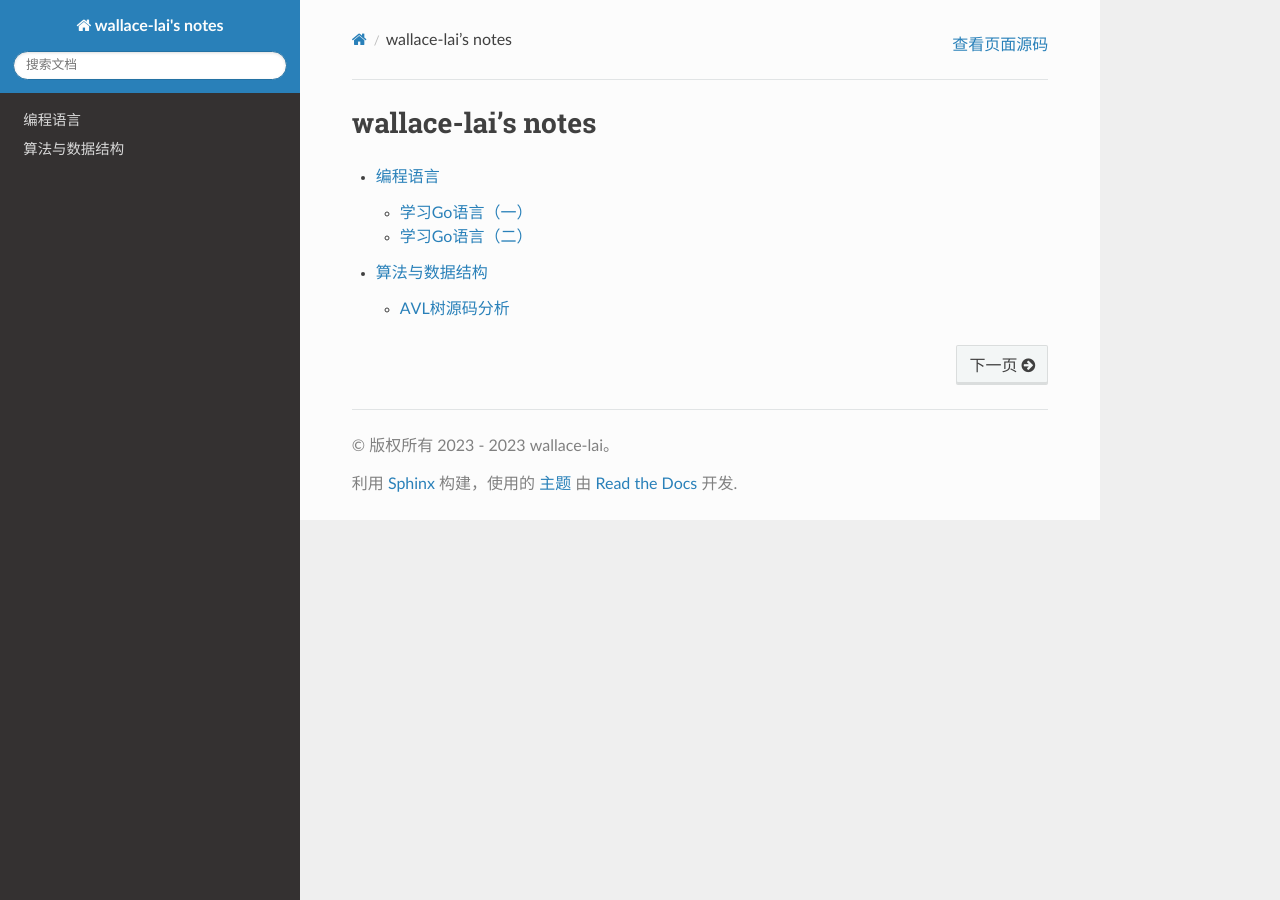
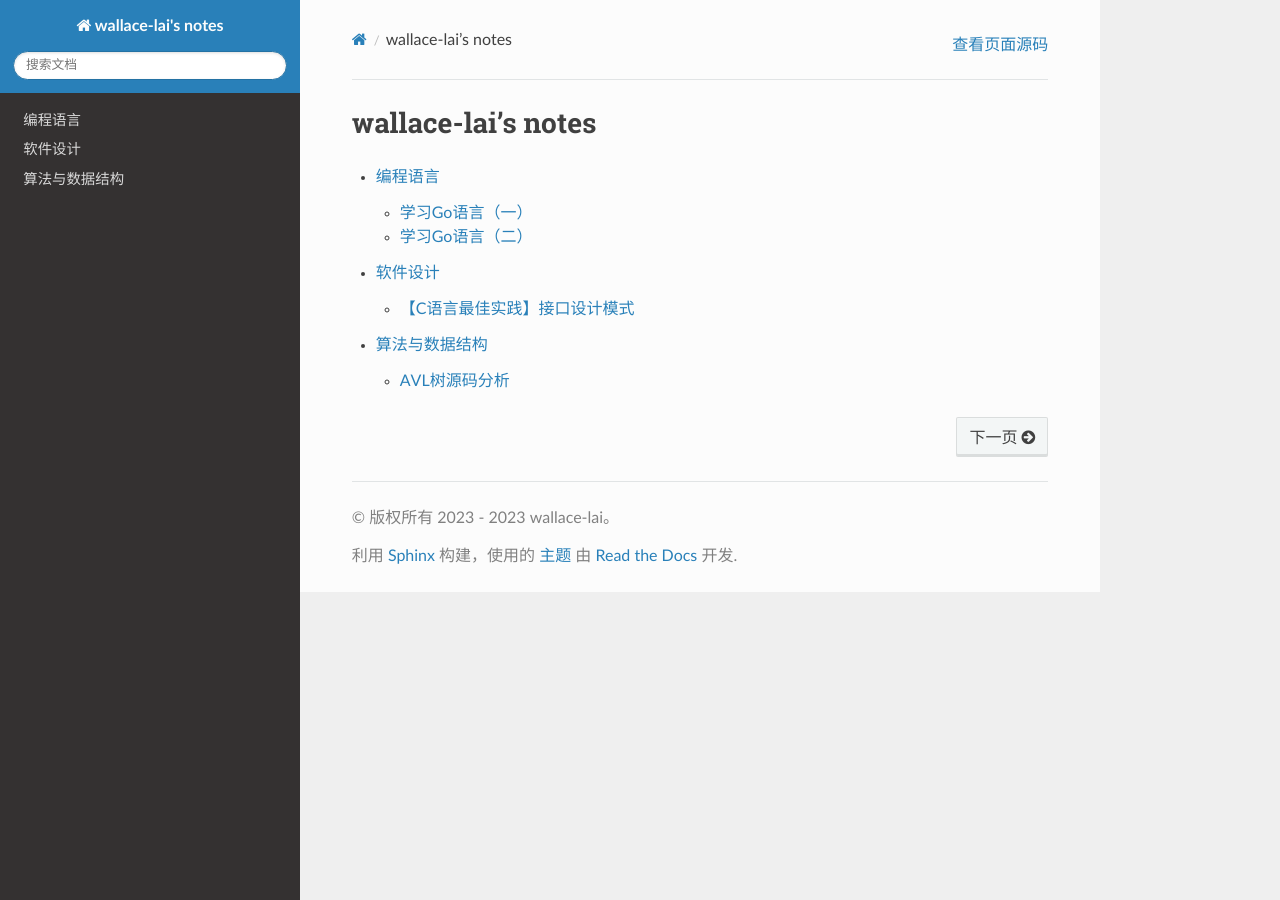
Before and after one commit to wallace-lai/learning-notes, a Sphinx documentation site: the page built from source/index.rst, in a window 1280 px wide. Built offline with Sphinx 7.4.7 and the Read the Docs theme 2.0.0, drawn with Linux system fonts in a browser that asks for light colours; part of the change alters nothing that is shown.

Commit message:
add post c-best-practice-0.rst

```diff
--- /dev/null
+++ b/source/01-SoftwareDesign/c-best-practice-0.rst
@@ -0,0 +1,459 @@
+【C语言最佳实践】接口设计模式
+===============================
+| 作者：wallace-lai
+| 时间：2022-07-31
+
+一、好接口的标准是什么？
+-------------------------------
+
+| （1）恰当的抽象，比如
+|   1. POSIX的文件描述符
+|   2. POSIX的DIRENT结构
+|   3. STDC的FILE结构
+| （2）调用者友好
+| （3）符合惯例，学习成本低
+| （4）没有过度设计
+| （5）接口设计稳定，有助于提升软件质量与可维护性
+
+二、两个接口设计原则
+-------------------------------
+
+1. 完备：完整、不缺东西
+
+2. 自洽：无逻辑漏洞，自圆其说
+
+完整性的保证：对称设计
+
+1. 有new，必然有delete
+
+2. 有init，必然有deinit、terminate或cleanup
+
+接口设计的一般性方法和技巧
+
+1. 尽量避免返回void
+
+2. 明确定义返回值的含义
+
+3. 正确使用const修饰符
+
+4. 使用最合适的参数类型
+
+.. code:: c
+
+   void *memcpy(void *dst, const void *src, size_t n);
+
+   // 错误的设计
+   void my_memcpy(void *dst, void *src, int n);
+
+举个例子，上面的my_memcpy存在的几个设计问题：
+
+1. 函数无返回值
+
+2. 入参src没有使用const进行修饰，存在被篡改的可能
+
+3. 入参n不应该使用int，而应该使用size_t，否则有传入负数的可能性
+
+三、常用接口设计模式
+-------------------------------
+
+3.1 模式一：抽象数据类型
+~~~~~~~~~~~~~~~~~~~~~~~~~~~~~~~
+
+抽象数据类型定义：
+
+（1）隐藏实现细节，为增强、优化和可扩展性打下基础
+
+（2）围绕抽象数据结构设计接口
+
+举例：
+
+（1）STDC中的STDIO接口
+
+.. code:: c
+
+   FILE *fopen(const char *path, const char *mode);
+   FILE *fdopen(int fildes, const char *mode);
+
+（2）MiniGUI RWops接口
+
+（3）GLib IO Channels接口
+
+3.2 模式二：抽象算法
+~~~~~~~~~~~~~~~~~~~~~~~~~~~~~~~
+
+抽象算法定义：
+
+（1）围绕抽象算法设计接口
+
+（2）算法不依赖于具体的数据类型
+
+（3）算法不依赖于具体的数据存储方式
+
+举例：
+
+（1）STDC中qsort函数
+
+.. code:: c
+
+   void qsort(
+       void *base,
+       size_t nel,
+       size_t width,
+       int (*compar)(const void *, const void *)
+   );
+
+同样可以定义不依赖连续存储的qsort版本
+
+.. code:: c
+
+   void qsort_ex(
+       void *array,
+       void *(get_member)(void *, int idx),
+       void (*exchange_members)(void *, int idx_one, int idx_oth),
+       int (*compar)(const void *, const void *)
+   );
+
+3.3 模式三：隐式上下文
+~~~~~~~~~~~~~~~~~~~~~~~~~~~~~~~
+
+隐式上下文定义：
+
+（1）上下文通常用于保存当前的设置、状态等信息，通常被设计为句柄、隐藏细节的结构指针等
+
+（2）上下文在图形绘制接口中常见，比如在MiniGUI或者Cairo中绘制一个矩形
+
+举个例子，使用OpenGLAPI绘制矩形，发现它并没有用到显示的上下文结构。这是因为OpenGLAPI不用上下文吗？不是，它只是利用了隐式上下文而已。
+
+.. code:: c
+
+   glColor3f(1.0, 0.0, 0.0);
+
+   glBegin(GL_LINE_LOOP);
+   glVertex3f(0.0, 0.0, 0.0);
+   glVertex3f(0.0, 1.0, 0.0);
+   glVertex3f(1.0, 1.0, 0.0);
+   glVertex3f(1.0, 0.0, 0.0);
+   glEnd();
+   glFlush();
+
+OpenGL中的隐式上下文
+
+1. 使用线程本地存储（TLS）保存上下文信息。应用程序无需关注默认上下文的创建以及销毁
+
+2. 在同一个线程内，使用eglCreateContext创建多个上下文（同一个线程内在多个不同的表明绘制图形的时候需要多个上下文），使用eglMakeCurrent函数切换上下文
+
+隐式上下文的好处
+
+1. 减少函数中的参数传递，尤其是上下文和线程绑定时
+
+2. 解决接口的历史遗留问题
+
+隐式上下文实例
+
+（1）STDC中的错误码errno
+
+文档中的errno是一个全局变量extern int errno;，然而其实际被定义为：
+
+.. code:: c
+
+   extern int *__error(void);
+   #define errno (*__error())
+
+也即errno被定义为了一个TLS变量，也即每一个线程都有它自己的errno副本
+
+3.4 模式四：事件/消息驱动
+~~~~~~~~~~~~~~~~~~~~~~~~~~~~~~~
+
+事件/消息驱动定义：
+
+1. 事件/消息驱动最早出现在GUI编程中，如Win32和各种GUI库，用于处理人机交互事件、窗口时间等
+
+2. 在Glib，WTF，MiniGUI中，被进一步抽象，可用来监听文件描述符（包括套接字和管道）、定时器以及用户定制的事件
+
+3. 还可以用作线程间通讯机制使用
+
+事件/消息驱动接口设计的基本概念：
+
+1. 事件/消息生产者
+
+2. 事件/消息消费者
+
+3. 事件/消息处理器（一般是回调函数），以MiniGUI为例
+
+    1. 消息驱动接口围绕窗口设计，每个窗口都有一个自己的消息处理回调函数
+    2. 在MiniGUI多线程模式下，每个线程可以创建一个自己的消息队列
+    3. 一个消息由一个整数标识符和两个参数组成
+
+4. 消息生产者，可以通过PostMessage、SendNotifyMessage和SendMessage三个接口产生消息
+
+    1. 邮寄消息，使用循环队列存储，可能会溢出（丢失）。一般用于不太重要（允许丢失）的消息
+    2. 通知消息，使用链表存储，不会丢失
+    3. 发送消息，同步等待消息的处理并获得处理返回值
+    5. 消息的消费者，通过窗口消息处理回调函数接受消息并进行处理
+
+以GLIB事件驱动接口为例，需要创建事件循环对象GMainLoop
+
+.. code:: c
+
+   static GMainLoop *loop;
+   static gint counter = 10;
+
+   static gboolean my_timer_callback(gpointer arg)
+   {
+       if (--counter == 0) {
+           g_main_loop_quit(loop);
+           return FALSE;
+       }
+
+       return TRUE;
+   }
+
+       // 创建main loop对象
+       loop = g_main_loop_new(NULL, FALSE);
+
+       // 添加定时器到当前的main loop中
+       g_timeout_add(1000, my_timer_callback, NULL);
+
+       // 启动main loop
+       g_main_loop_run(loop);
+
+       // 销毁main loop
+       g_main_loop_unref(loop);
+
+GLIB监听文件描述符，为了实现简单的监听一个文件描述符创建了很多个对象（GMainContext、GIOChannel、GSource、GMainLoop），或许是为了实现跨平台而作出的妥协。
+
+.. code:: c
+
+   static GMainLoop *loop;
+   static gboolean my_callback(GIOChannel *channel)
+   {
+       // 处理GIOChannel上的可读数据
+       ...
+    }
+
+        // 新建一个GMainContext上下文对象给main loop使用
+        GMainContext *context = g_main_context_new();
+
+        // 在给定的文件描述符上创建一个GIOChannel对象
+        GIOChannel *channel = g_io_channel_unix_new(fd);
+
+        // 在上面创建的GIOChannel对象基础上创建一个可监听的数据源
+        GSource *source = g_io_create_watch(channel, G_IO_IN);
+        g_io_channel_unref(channel);
+
+        // 设置数据源上可读时，要调用的回调函数
+        g_source_set_callback(source, (GSourceFunc)my_callback, ...);
+
+        // 将GSource附加到GMainContext对象上
+        g_source_attach(source, context);
+        g_source_unref(source);
+
+        // 使用GMainContext对象创建GMainLoop对象
+        loop = g_main_loop_new(context, FALSE);
+
+        // 进入事件循环
+        g_main_loop_run(loop);
+
+        g_main_loop_unref(loop);
+
+事件/消息处理器的粒度：
+
+1. 粗粒度：一个事件处理器处理所有的事件
+
+    1. 优点：简洁
+    2. 缺点：需要自行析构参数（即代码中会有类似switch分支语句），消息回调函数的代码冗长
+
+2. 细粒度：一个事件处理器处理指定的事件
+
+    1. 优点：直接
+    2. 缺点：需要更多的内存保存事件和事件处理器之间的映射关系（需要有一张表记录映射关系）
+
+3.5 模式五：通用数据结构
+~~~~~~~~~~~~~~~~~~~~~~~~~~~~~~~
+
+通用数据结构含义：在算法数据结构中保留用户数据字段。以树形结构为例，可以在节点结构中包含用户数据user_data。
+
+.. code:: c
+
+   typedef struct purc_tree_node {
+       // user data
+       void *user_data;
+
+       // number of children
+       size_t nr_children;
+
+       // the parent
+       struct purc_tree_node *parent;
+
+       // the first and last children
+       struct purc_tree_node *first, *last;
+
+       // the next and previous siblings
+       struct purc_tree_node *next, *prev;
+   } purc_tree_node;
+
+   // 设置节点上的用户数据
+   void purc_tree_node_set_user_data(purc_tree_node_t node, void *user_data);
+
+   // 获取节点上的用户数据
+   void *purc_tree_node_get_user_data(purc_tree_node_t node);
+
+然而，还有对应的另一种方式是在用户数据结构中包含节点数据结构（回想一下Linux内核中的链表是怎么实现的）。这样做的好处
+
+1. 一次内存分配即可（上面的方法中节点需要分配一次，user_data还需要分配一次）
+
+2. 简洁、性能高、通用性更好
+
+3. 广泛用于使用节点的各类数据结构，如链表、树等
+
+AVL树：
+
+https://gitlab.fmsoft.cn/hybridos/hibox/-/blob/master/src/hibox/include/avl.h
+https://gitlab.fmsoft.cn/hybridos/hibox/-/blob/master/src/hibox/datastructure/avl.c
+
+3.6 模式六：抽象聚类
+~~~~~~~~~~~~~~~~~~~~~~~~~~~~~~~
+
+标准IO接口设计中的抽象聚类
+
+1. 除了我们熟悉的普通文件，我们还可以将内存块看做输入输出流
+
+.. code:: c
+
+   FILE *open(const char *pathname, const char *mode);
+   FILE *fdopen(int fd, const char *mode);
+   FILE *freopen(const char *pathname, const char *mode, FILE *stream);
+
+   FILE *fmemopen(void *buf, size_t size, const char *mode);
+
+这种方法的好处有：
+
+（1）读写接口可同时作用于文件和内存块
+
+（2）提高代码复用率（可维护性好）
+
+2. 使用格式化字符串将各种数据类型的格式化输入和输出统一成了两个基本接口
+
+.. code:: c
+
+   int printf(const char *format, ...);
+   int fprintf(FILE *stream, const char *format, ...);
+   int dprintf(int fd, const char *format, ...);
+   int sprintf(char *str, const char *format, ...);
+   int snprintf(char *str, size_t size, const char *format, ...);
+
+   // 上述所有接口最后都调用vfprintf实现
+   int vfprintf(FILE *stream, const char *format, va_list ap);
+
+抽象聚类在上述例子中带来的好处：
+
+（1）简化接口的设计，降低学习成本
+
+（2）灵活性：一个接口处理所有数据类型；一个接口处理多个数据
+
+（3）可扩展性：增加新的格式化记号，不需要增加接口
+
+3. MiniGUI中装载不同图片格式的接口
+
+.. code:: c
+
+   int LoadBitmapFormFile(HDC hdc, PBITMAP pBitmap, const char *spFileName);
+   int LoadBitmapFromMem(HDC hdc, PBITMAP pBitmap, const void *mem, size_t size, const char *ext);
+
+   // 上述两个接口都是LoadBitmapEx的包装
+   int LoadBitmapEx(HDC hdc, PBITMAP pBitmap, MG_RWops *area, const char *ext);
+
+   const char *CheckBitmapType(MG_RWops *rwstream);
+
+抽象聚类在上述例子中带来的好处：
+
+（1）通过后缀名来确定装载的图片格式；后缀名失效时使用CheckBitmapType来确定实际图片格式
+
+（2）可从文件或内存中装载；底层使用一个类似STDIO FILE的抽象读写流对象
+
+（3）支持新的图片格式时，无需新增新的接口
+
+3.7 模式七：面向对象
+~~~~~~~~~~~~~~~~~~~~~~~~~~~~~~~
+
+早期C++编译器是将C++代码翻译为C代码然后再编译成二进制代码的，对于面向对象，它的实现方式如下
+
+1. C++的class被翻译成两个C的数据结构：
+
+    1. 一个数据结构定义该对象的属性（普通结构成员）
+    2. 另一个定义这个类的内部数据、类方法（函数指针）以及可重载的虚函数；这个数据结构对所有这个类的对象公用
+
+2. 对于namespace、class等，在生成的C函数名称之前增加前缀
+
+使用C语言实现面向对象接口的特点
+
+1. 两个数据结构用于操作集及对象数据的解耦
+
+2. 充斥着大量的宏和指针运算
+
+3. 派生比较容易实现，虚函数重载和多态的实现和使用比较别扭
+
+目前使用C实现面向对象非常麻烦且应用场景不多，与其用C别扭地实现面向对象还不如直接用C++。使用C实现面向对象可以参考mgncs
+
+https://gitlab.fmsoft.cn/VincentWei/mgncs
+
+3.8 模式八：接口的扩展和兼容性
+~~~~~~~~~~~~~~~~~~~~~~~~~~~~~~~
+
+对于保留至今的上古旧接口经常出现设计考虑不周的情况
+
+1. 在标准C库中，大量早期接口的实现必须使用全局变量，从而导致这些接口不是线程安全的（上古时候没有多线程的东西）
+
+2. 某些接口的参数或者返回值之参数类型设计不当
+
+扩展方法一：新旧接口共存
+
+.. code:: c
+
+   char *strtok(char *str, const char *delim);
+   char *strtok_r(char *str, const char *delim, char **saveptr);
+
+扩展方法二：旧接口只是新接口的包装
+
+.. code:: c
+
+   // 最新接口
+   HWND CreateMainWindowEx2(...)
+   {
+       ...
+   }
+
+   // 次新接口是最新接口的封装
+   HWND CreateMainWindowEx1()
+   {
+       CreateMainWindowEx2(...);
+   }
+
+   // 初始接口是次新接口的封装
+   HWND CreateMainWindow()
+   {
+       CreateMainWindowEx1();
+   }
+
+扩展方法三：强制使用新接口，旧接口标记位废弃或者移除
+
+.. code:: c
+
+   gpointer g_memdup(gconstpointer mem, guint byte_size);
+   // since 2.68
+   gpointer g_memdup2(gconstpointer mem, gsize byte_size);
+
+   // 使用时
+   #if GLIB_CHECK_VERSION(2, 68, 0)
+       cache->cache[pos] = g_memdup2(entry, sizeof(*entry));
+   #else
+       cache->cache[pos] = g_memdup(entry, sizeof(*entry));
+   #endif
+
+扩展接口需要考虑的因素
+
+1. 新增接口而非修改原有接口的语义
+
+2. 二进制兼容还是源代码兼容？
+
+3. 宏或者内联函数实现接口的向后兼容性，无法保证二进制兼容
--- /dev/null
+++ b/source/01-SoftwareDesign/index.rst
@@ -0,0 +1,7 @@
+软件设计
+===============================
+
+.. toctree::
+    :maxdepth: 1
+
+    c-best-practice-0.rst
--- a/source/index.rst
+++ b/source/index.rst
@@ -10,7 +10,8 @@ wallace-lai's notes
    :maxdepth: 2
 
    00-Language/index.rst
-   01-DataStructure/index.rst
+   01-SoftwareDesign/index.rst
+   02-DataStructure/index.rst
 
 
 
```
Also changed, not shown: source/02-DataStructure/avl-tree-0.rst (renamed from source/01-DataStructure/avl-tree-0.rst), source/02-DataStructure/index.rst (renamed from source/01-DataStructure/index.rst).
